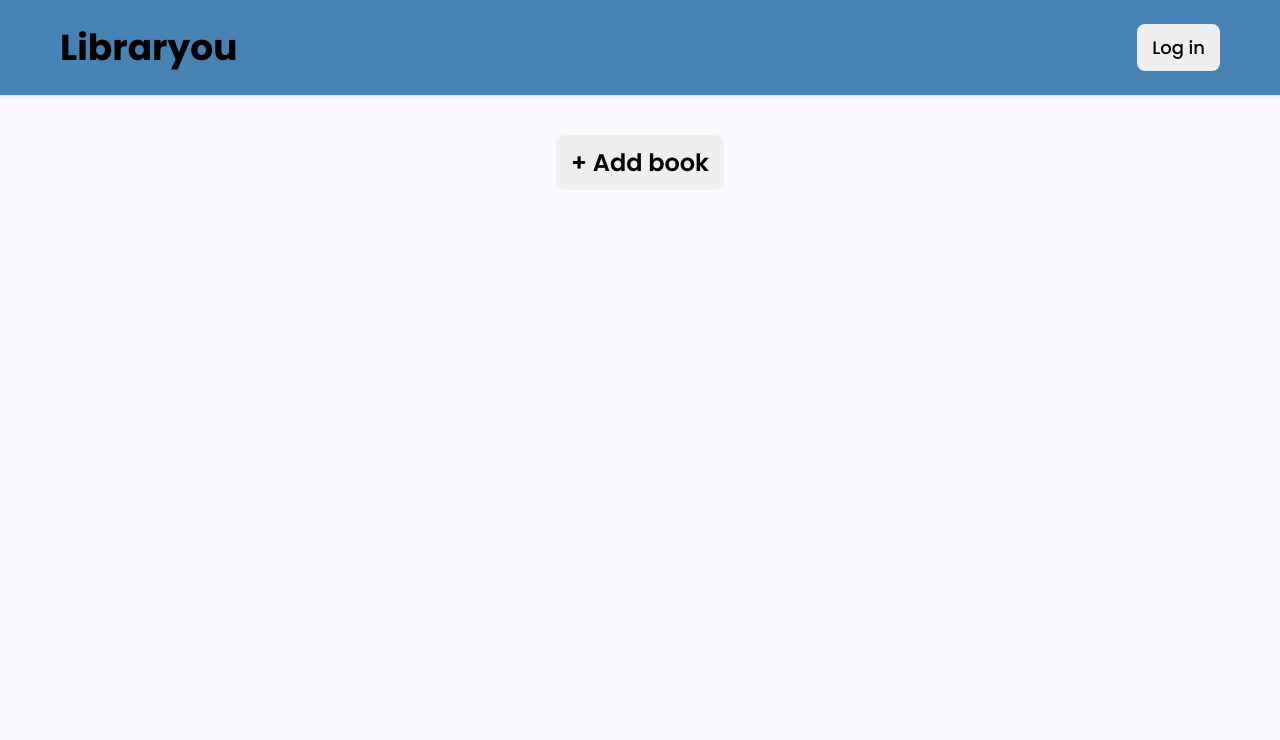
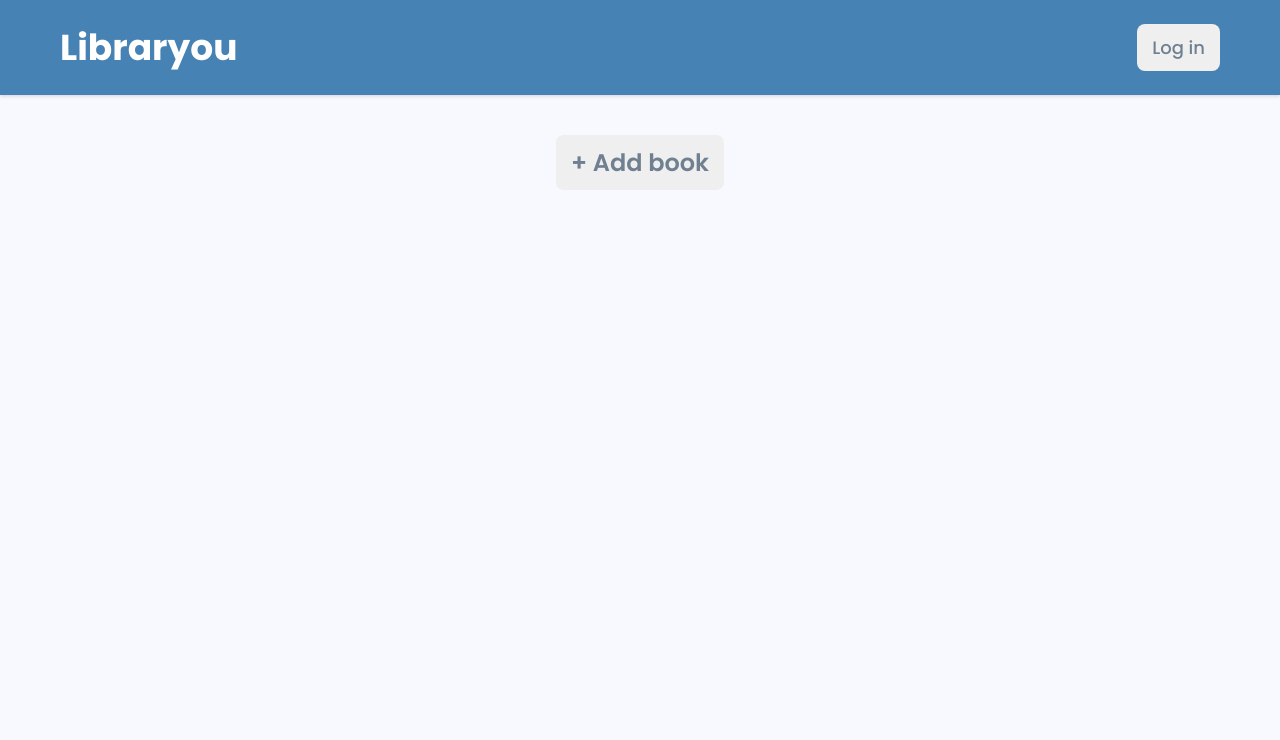
Before and after one commit to jamiecartin/library-project, a plain HTML site: page index.html in a window 1280 px wide. Shown: the top 740 px of the page. Drawn offline with nearby package versions, Linux system fonts and the light colour scheme; no server answers.

Commit message:
style changes

```diff
--- a/style.css
+++ b/style.css
@@ -3,7 +3,6 @@
     --grey: #f0eef1;
     --black: #050505;
     --red: #ff7070;
-
     --light-red: #ff9c9c;
     --border-radius: 8px;
     --spacing-xs: 5px;
@@ -45,7 +44,7 @@ body {
 button,
 input {
   border: none;
-  color: inherit;
+  color: slategrey;
   font-family: inherit;
   font-size: inherit;
   font-weight: inherit;
@@ -82,7 +81,7 @@ input[type='number'] {
 }
 
 .btn-steel-blue {
-  background-color: steelblue;
+  background-color: whitesmoke;
 }
 
 .btn-light-red {
@@ -93,6 +92,7 @@ input[type='number'] {
 
 .header {
   background-color: steelblue;
+  color: white;
   box-shadow: var(--shadow);
 }
 
```
